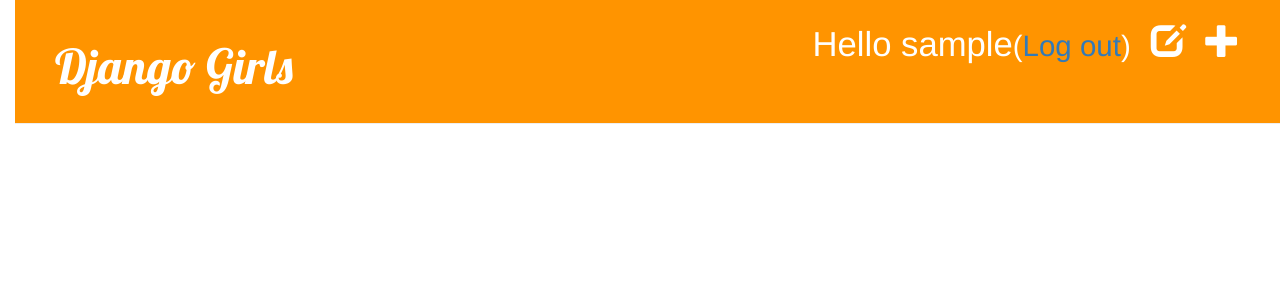
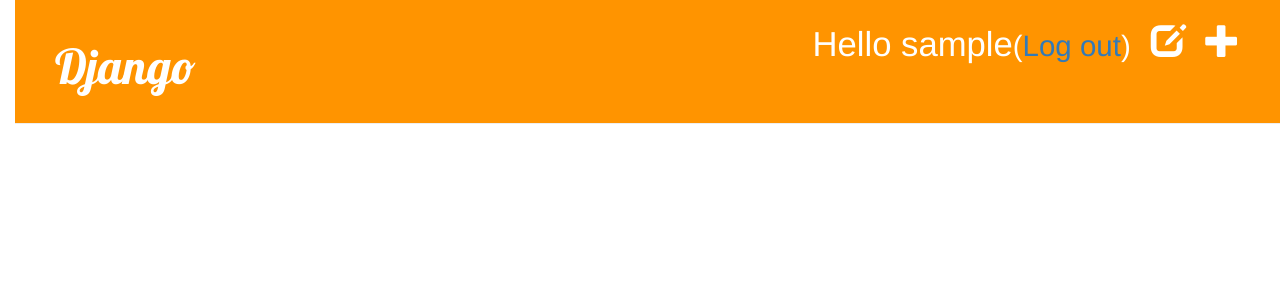
Before and after one commit to krared/my-first-blog, a Django app: a page that uses blog/templates/blog/base.html in a window 1280 px wide. Shown: the top 300 px of the page. Run offline with Django 3.2, Linux system fonts and the light colour scheme; the visitor is signed in with stand-in values (Sample User, id 1); data that the repository does not hold is empty; some libraries are stand-ins or nearby versions.

Commit message:
add files2

```diff
--- a/blog/templates/blog/base.html
+++ b/blog/templates/blog/base.html
@@ -19,7 +19,7 @@
     {% else %}
     <a href="{% url 'login' %}" class="top-menu"><span class="glyphicon glyphicon-lock"></span></a>
     {% endif %}
-    <h1><a href="{% url 'blog.views.post_list' %}">Django Girls</a></h1>
+    <h1><a href="{% url 'blog.views.post_list' %}">Django </a></h1>
 </div>
     <div class="content">
         <div class="row">
```
